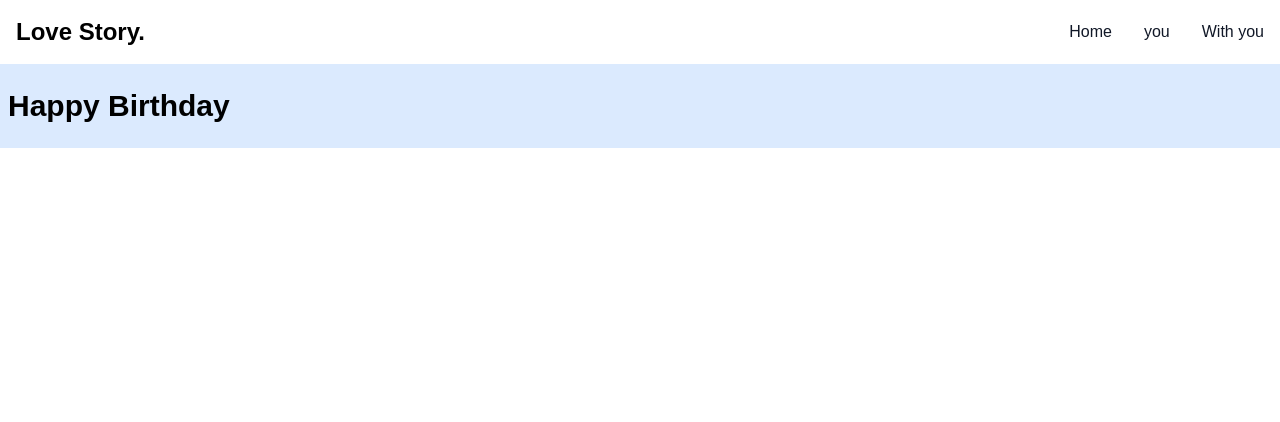
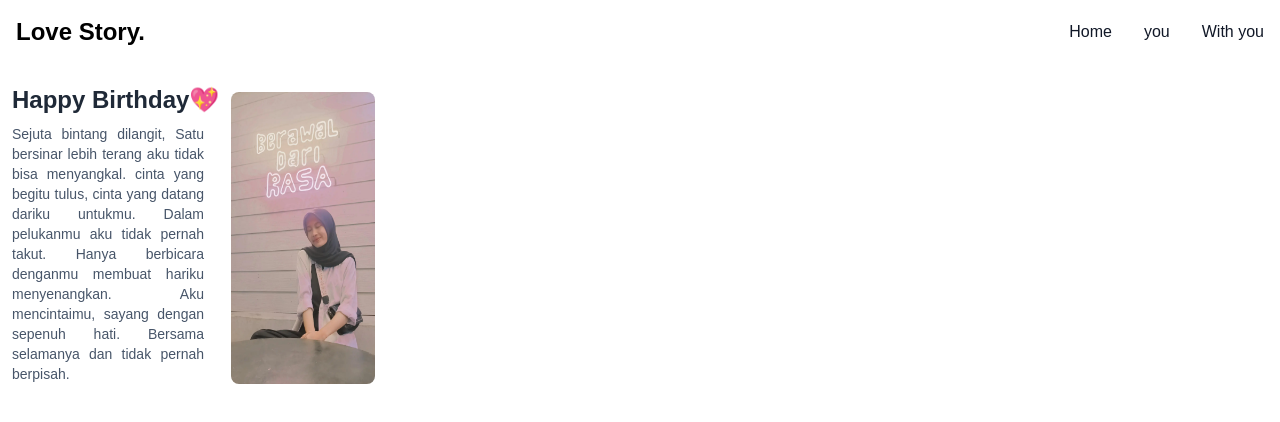
Before and after one commit to Admsrzky/Withyou, a plain HTML site: page first.html in a window 1280 px wide. Drawn offline with nearby package versions, Linux system fonts and the light colour scheme.

Commit message:
first commit

```diff
--- a/first.html
+++ b/first.html
@@ -46,9 +46,18 @@
     </nav>
     <!-- End header -->
 
-    <section class="w-full h-full bg-blue-100">
-        <div class="flex py-6 ml-2">
-            <h1 class="text-3xl font-semibold">Happy Birthday</h1>
+    <!-- Main start -->
+    <section class="w-full bg-blue h-full">
+        <div class="flex py-5 space-x-3">
+            <div class="block space-y-2">
+                <h1 class="text-gray-800 text-2xl font-semibold ml-3">Happy Birthday💖</h1>
+                <p class="ml-3 text-sm w-[12rem] text-slate-600 text-justify">
+                    Sejuta bintang dilangit, Satu bersinar lebih terang aku tidak bisa menyangkal.
+                    cinta yang begitu tulus, cinta yang datang dariku untukmu. Dalam pelukanmu aku tidak pernah takut. Hanya berbicara denganmu membuat hariku menyenangkan.
+                    Aku mencintaimu, sayang dengan sepenuh hati. Bersama selamanya dan tidak pernah berpisah.
+                </p>
+            </div>
+            <img class="w-36 h-52 rounded-lg mt-2" src="./dist/img/fit.webp" alt="">
         </div>
     </section>
 
```
Also changed, not shown: dist/img/1.jpg (deleted), dist/img/6 (2).jpg (renamed from dist/img/6.webp), dist/img/fit4.jpg (renamed from dist/img/fit4.webp), dist/output.css.
